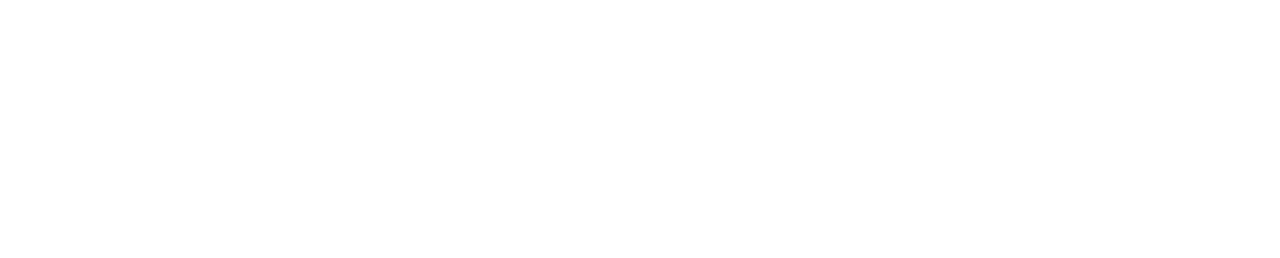
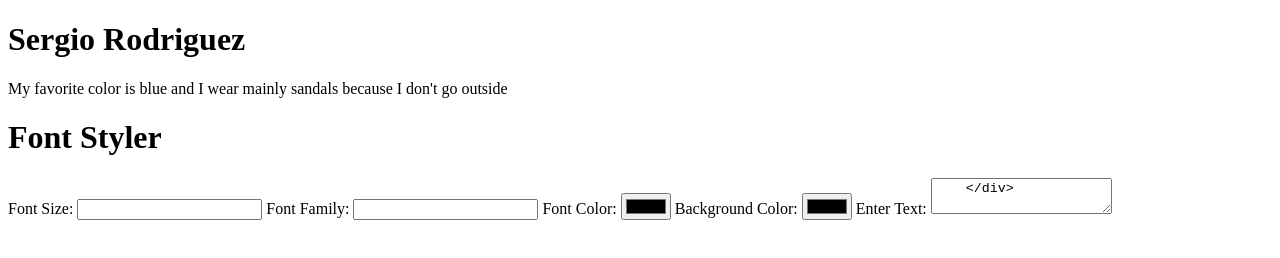
Before and after one commit to Sergiorq1/WEB10-Final, a plain HTML site: page index.html in a window 1280 px wide. Drawn offline with Linux system fonts and the light colour scheme.

Commit message:
Update index.html

```diff
--- a/index.html
+++ b/index.html
@@ -8,11 +8,18 @@
 </head>
 <body>
     <div id="student-info">
-
+         <h1>Sergio Rodriguez</h1>
+         <p>My favorite color is blue and I wear mainly sandals because I don't go outside</p>
     </div>
 
     <div id="data-input">
-
+        <h1>Font Styler</h1>
+        Font Size: <input id="input-size" type="number">
+        <!-- Come back to this -->
+        Font Family: <input id="select-font" type="number">
+        Font Color: <input id="input-color" type="color" value="#000">
+        Background Color: <input id="input-bg-color" type="color" value="#fff">
+        Enter Text: <textarea id="enter-text">
     </div>
 
     <div id="headline-display">
```
